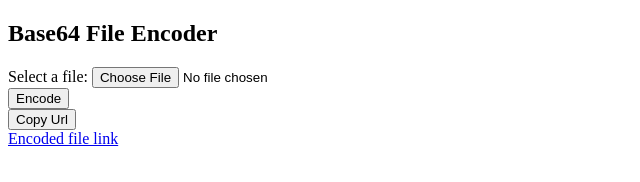
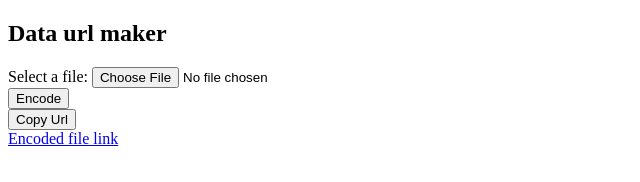
Before and after one commit to Test99-Glitch/Data-url-maker, a plain HTML site: page index.html in a window 1280 px wide. Shown: the whole page, without its empty margins (0-640 px from the left). Drawn offline with Linux system fonts and the light colour scheme.

Commit message:
Update index.html

```diff
--- a/index.html
+++ b/index.html
@@ -3,7 +3,7 @@
 <head>
     <meta charset="UTF-8">
     <meta name="viewport" content="width=device-width, initial-scale=1.0">
-    <title>Base64 File Encoder</title>
+    <title>Data url maker</title>
     <script>
         function encodeFile() {
             var fileInput = document.getElementById("fileInput");
@@ -36,7 +36,7 @@
     </script>
 </head>
 <body>
-    <h2>Base64 File Encoder</h2>
+    <h2>Data url maker</h2>
     <label for="fileInput">Select a file:</label>
     <input type="file" id="fileInput"><br>
     <button onclick="encodeFile()">Encode</button><br>
```
